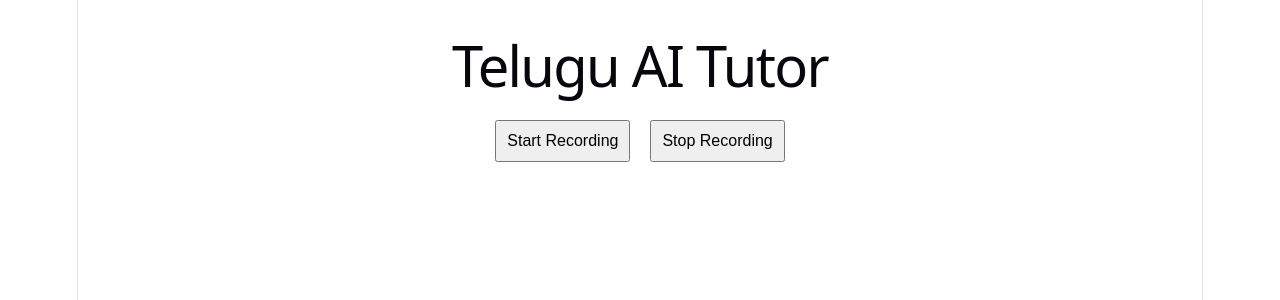
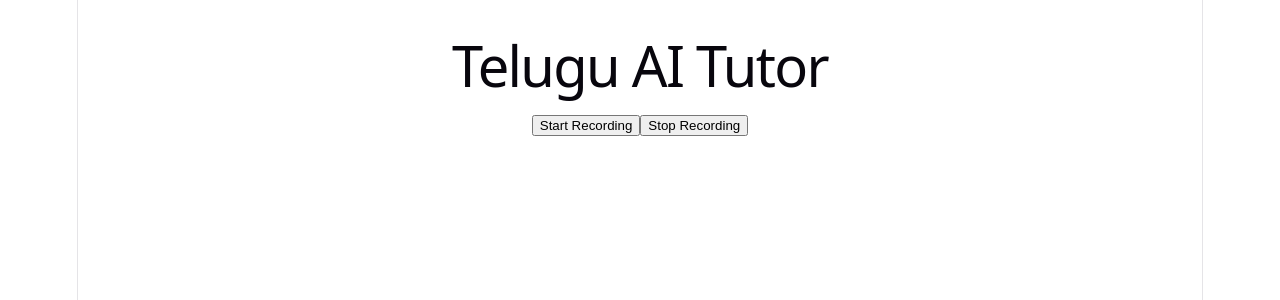
Before and after one commit to Vamshikeerthi24/telugu-english-tutor, a React app in the folder frontend/: page / in a window 1280 px wide. Shown: the top 300 px of the page. Built offline with nearby package versions, Linux system fonts and the light colour scheme; the HTML template or start-up script is replaced by a standard one.

Commit message:
Day 3 complete - audio upload to FastAPI

```diff
--- a/frontend/src/MicButton.jsx
+++ b/frontend/src/MicButton.jsx
@@ -22,64 +22,65 @@ function MicButton() {
         chunksRef.current.push(event.data);
       };
 
-      mediaRecorder.onstop = () => {
-        const audioBlob = new Blob(chunksRef.current, {
-          type: "audio/webm",
-        });
-
-        alert(
-          `Audio captured! Size: ${audioBlob.size} bytes`
-        );
-
-        console.log("Audio Blob:", audioBlob);
-      };
-
       mediaRecorder.start();
 
-      console.log("Recording Started");
+      console.log("Recording started");
     } catch (error) {
       console.error(error);
-      alert("Microphone access denied");
     }
   };
 
   const stopRecording = () => {
     if (mediaRecorderRef.current) {
+      mediaRecorderRef.current.onstop = async () => {
+        const audioBlob = new Blob(chunksRef.current, {
+          type: "audio/webm",
+        });
+
+        const formData = new FormData();
+
+        formData.append(
+          "audio",
+          audioBlob,
+          "recording.webm"
+        );
+
+        const response = await fetch(
+          "http://127.0.0.1:8000/upload-audio",
+          {
+            method: "POST",
+            body: formData,
+          }
+        );
+
+        const data = await response.json();
+
+        alert(
+          `Backend received ${data.size} bytes`
+        );
+
+        console.log(data);
+      };
+
       mediaRecorderRef.current.stop();
     }
 
     if (streamRef.current) {
-      streamRef.current.getTracks().forEach((track) => {
-        track.stop();
-      });
+      streamRef.current.getTracks().forEach((track) =>
+        track.stop()
+      );
 
       streamRef.current = null;
     }
-
-    console.log("Recording Stopped");
   };
 
   return (
     <div>
-      <button
-        onClick={startRecording}
-        style={{
-          padding: "10px",
-          margin: "10px",
-          fontSize: "16px",
-        }}
-      >
+      <button onClick={startRecording}>
         Start Recording
       </button>
 
-      <button
-        onClick={stopRecording}
-        style={{
-          padding: "10px",
-          margin: "10px",
-          fontSize: "16px",
-        }}
-      >
+      <button onClick={stopRecording}>
         Stop Recording
       </button>
     </div>
```
Also changed, not shown: 1 other file (tests, documents, lock files or other folders).
